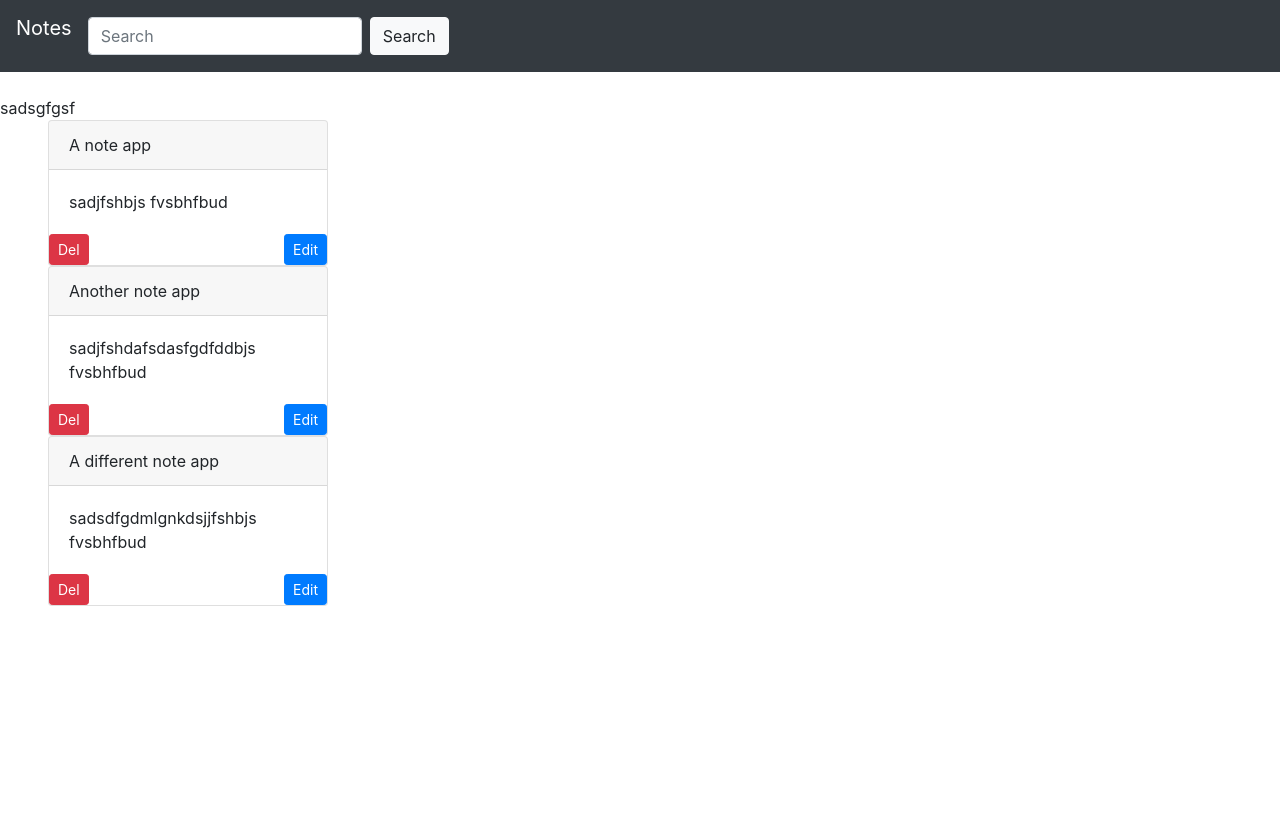
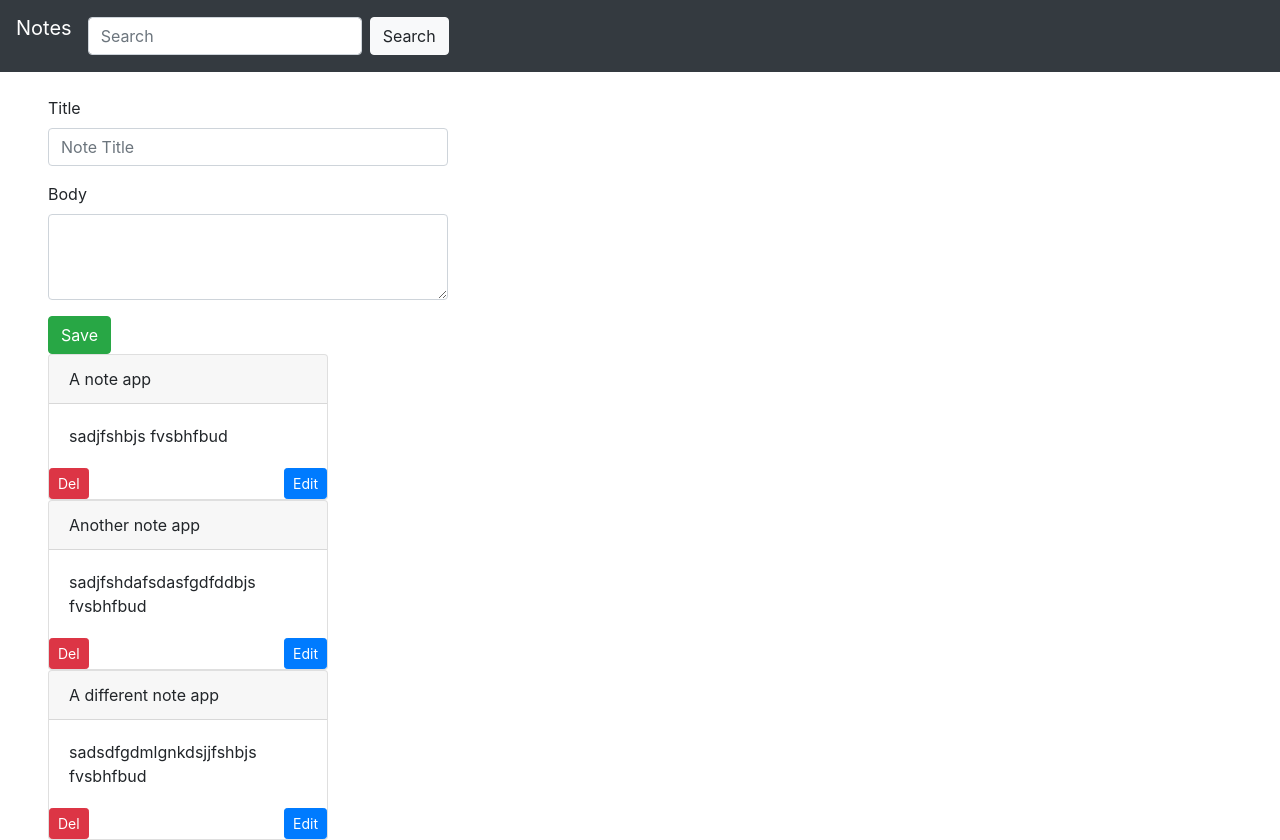
Before and after one commit to samuelweke/react-noteapp, a React (Create React App) app: page / in a window 1280 px wide. Before the commit the page ends 800 px from the top, so only its background shows below. Built offline with nearby package versions, Linux system fonts and the light colour scheme.

Commit message:
added addNote function

```diff
--- a/src/App.js
+++ b/src/App.js
@@ -25,6 +25,11 @@ class App extends Component {
     ]
   };
 
+  addNote = (e) =>{
+      e.preventDefault();
+      console.log('sdafgv');
+  };
+
   deleteBtn = (id) => {
     const notes = this.state.notes.filter((note) =>
       note.id !== id
@@ -38,7 +43,7 @@ class App extends Component {
       <div>
         <Navbar />
         <AddNotes />
-        <Notes notes={this.state.notes} handleDelete={this.deleteBtn} />
+        <Notes notes={this.state.notes} handleDelete={this.deleteBtn} addNote={this.addNote} />
       </div>
     )
   }
--- a/src/components/AddNote.js
+++ b/src/components/AddNote.js
@@ -3,11 +3,25 @@ import React, { Component } from 'react';
 class AddNote extends Component {
     render() {
         return (
-            <div>
-                sadsgfgsf
+            <div style={addNoteStyle} className="ml-5">
+                <form onSubmit={()=> this.props.addNote(this.props.addNote.e)}>
+                    <div className="form-group">
+                        <label>Title</label>
+                        <input type="text" className="form-control" id="exampleFormControlInput1" placeholder="Note Title"/>
+                    </div>
+                    <div className="form-group">
+                        <label>Body</label>
+                        <textarea className="form-control" id="exampleFormControlTextarea1" rows="3"></textarea>
+                    </div>
+                    <button className="btn btn-success">Save</button>
+                </form>
             </div>
         )
     }
 }
 
+const addNoteStyle = {
+    width: '400px'
+}
+
 export default AddNote
```
